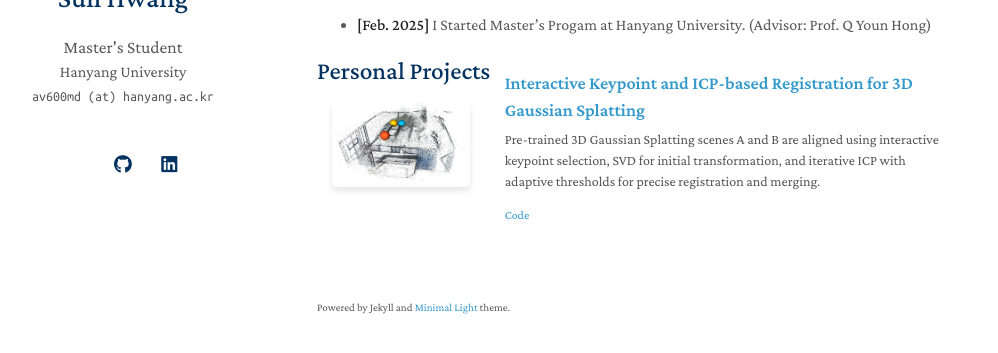
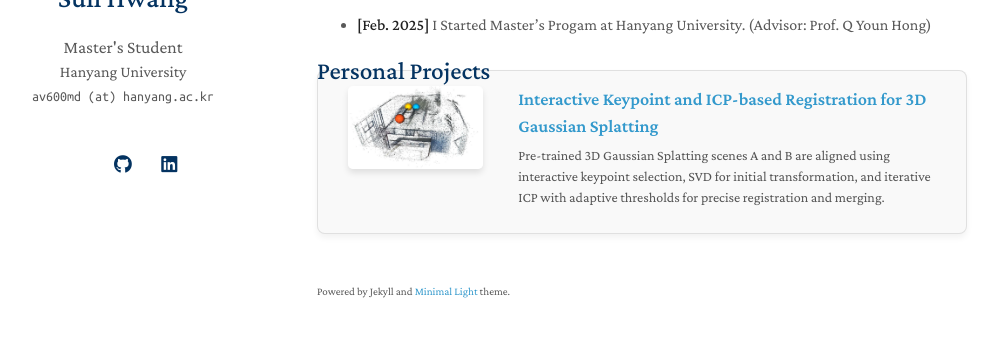
Before and after one commit to suil-hwang/suil-hwang.github.io, a Jekyll site: the page built from index.md, in a window 1280 px wide, cut to the strip 206-559 px from the top of the page. Shown: the whole strip, without its empty margins (153-1151 px from the left). Built offline with Jekyll 4.4.1, drawn with Linux system fonts in a browser that asks for light colours; a style sheet for code colours, icons or effects is not loaded; our own code applies the rules of GitHub Pages for plain Markdown files.

Commit message:
Update PersonalProjects.md

```diff
--- a/_includes/PersonalProjects.md
+++ b/_includes/PersonalProjects.md
@@ -5,8 +5,9 @@
 
 {% for link in site.data.PersonalProjects.main %}
 
-<li>
-<div class="pub-row">
+<li style="margin-bottom: 20px; padding: 15px; border: 1px solid rgba(0, 0, 0, 0.1); border-radius: 8px; background-color: #f9f9f9; box-shadow: 0px 4px 6px rgba(0, 0, 0, 0.05);">
+<div class="pub-row" style="display: flex; align-items: flex-start;">
+
   <!-- 이미지 섹션 -->
   <div class="col-sm-3 abbr" style="position: relative; padding-right: 15px; padding-left: 15px;">
     {% if link.image %}
@@ -21,15 +22,13 @@
       </div>
       <div class="description" style="font-size: 14px; color: #555; margin-bottom: 10px;">{{ link.description }}</div>
       <div class="links">
-        {% if link.code %}
-        <a href="{{ link.code }}" class="btn btn-sm z-depth-0" role="button" target="_blank" style="font-size:12px;">
-        Code</a>
+        {% if link.github %}
+        <a href="{{ link.github }}" class="btn btn-sm z-depth-0" role="button" target="_blank" style="font-size: 12px; color: white; background-color: #007bff; border: none; border-radius: 3px; padding: 5px 10px;">GitHub</a>
         {% endif %}
       </div>
   </div>
 </div>
 </li>
-<br>
 
 {% endfor %}
 
```
